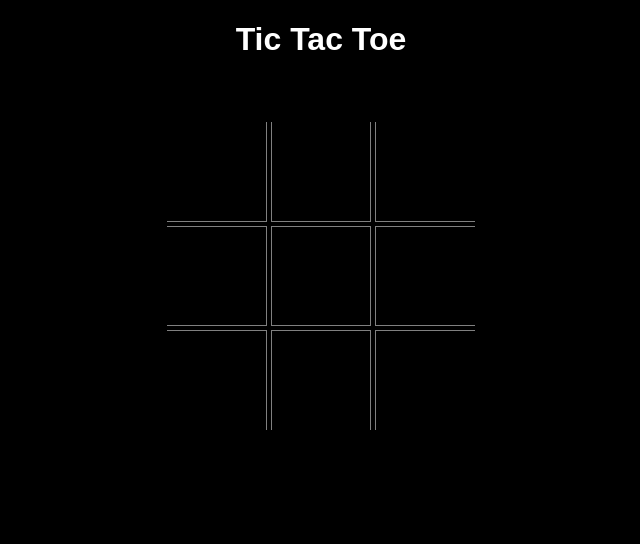
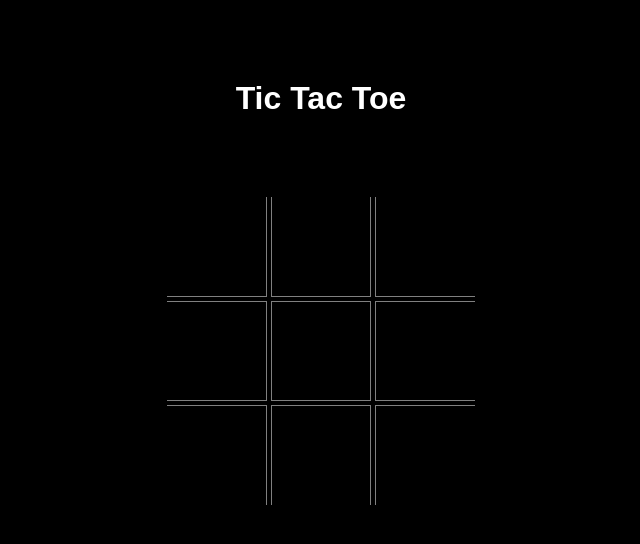
Before and after one commit to aegislsy/TicTacToe, a plain HTML site: page index.html in a window 1280 px wide. Shown: the whole page, without its empty margins (319-959 px from the left). Drawn offline with Linux system fonts and the light colour scheme.

Commit message:
margin modify

```diff
--- a/style.css
+++ b/style.css
@@ -6,9 +6,16 @@ body {
 }
 h1 {
   font-size: 200%;
+  display: block;
+  margin: 80px;
 }
 #container {
-  margin: 5% auto;
+  height: 100%;
+  display: flex;
+  flex-direction: column;
+  align-items: center;
+  justify-content: center;
+  margin: 0 auto;
   border-radius: 5px;
   -webkit-border-radius: 5px;
   -moz-border-radius: 5px;
```
